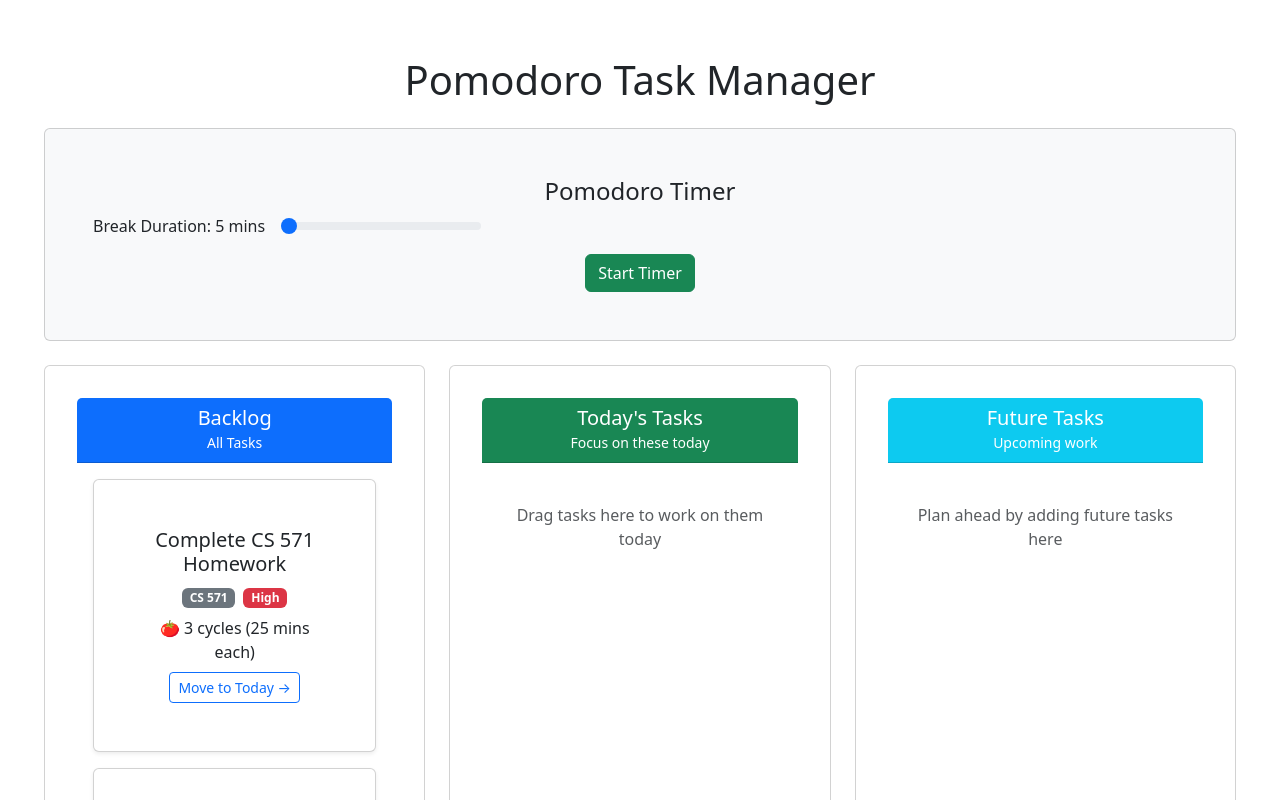
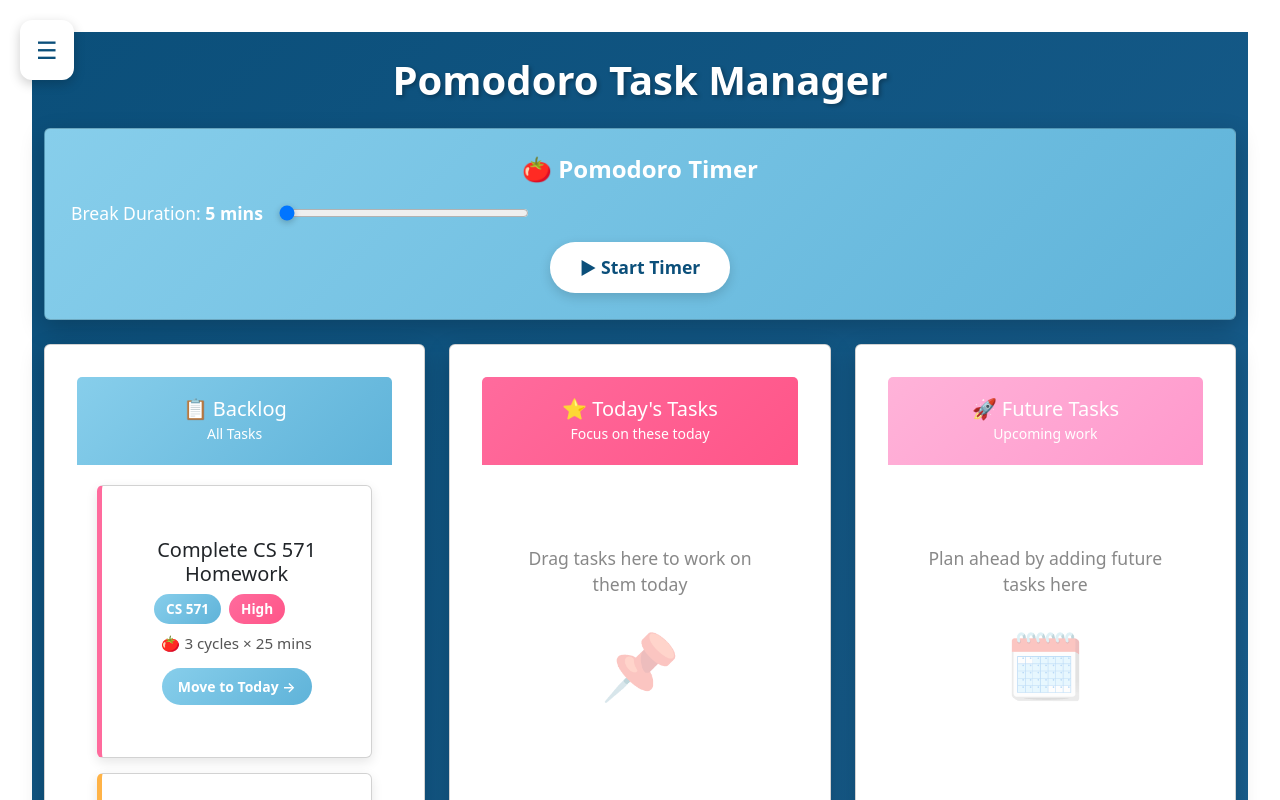
Before and after one commit to CS571-F25/PTM, a React (Vite) app: page /#/ in a window 1280 px wide. Shown: the top 800 px of the page. Built offline with nearby package versions, Linux system fonts and the light colour scheme.

Commit message:
more styling to home page

```diff
--- /dev/null
+++ b/src/components/Home.css
@@ -0,0 +1,312 @@
+/* Main App Container */
+.app-container {
+    min-height: 100vh;
+    background: linear-gradient(135deg, #0b4f7a 0%, #1a5f8f 100%);
+    position: relative;
+}
+
+/* Hamburger Menu Button */
+.hamburger-btn {
+    position: fixed;
+    top: 20px;
+    left: 20px;
+    z-index: 1000;
+    background: white !important;
+    border: none !important;
+    border-radius: 12px !important;
+    padding: 12px 16px !important;
+    box-shadow: 0 4px 12px rgba(0, 0, 0, 0.2);
+    transition: all 0.3s ease;
+}
+
+.hamburger-btn:hover {
+    transform: scale(1.05);
+    box-shadow: 0 6px 16px rgba(0, 0, 0, 0.25);
+}
+
+.hamburger-icon {
+    font-size: 24px;
+    color: #0b4f7a;
+    font-weight: bold;
+}
+
+/* Sidebar Menu */
+.sidebar-menu {
+    background: linear-gradient(180deg, #0b4f7a 0%, #1a5f8f 100%);
+}
+
+.sidebar-menu .offcanvas-header {
+    background: rgba(255, 255, 255, 0.1);
+    color: white;
+    border-bottom: 1px solid rgba(255, 255, 255, 0.2);
+}
+
+.sidebar-menu .offcanvas-title {
+    color: white;
+    font-weight: bold;
+}
+
+.sidebar-menu .btn-close {
+    filter: brightness(0) invert(1);
+}
+
+.sidebar-menu .nav-link {
+    color: white !important;
+    padding: 15px 20px;
+    margin: 8px 0;
+    border-radius: 10px;
+    font-size: 18px;
+    transition: all 0.3s ease;
+}
+
+.sidebar-menu .nav-link:hover {
+    background: rgba(255, 255, 255, 0.15);
+    transform: translateX(5px);
+}
+
+/* Main Content */
+.main-content {
+    padding-top: 80px !important;
+}
+
+/* App Title */
+.app-title {
+    color: white;
+    font-weight: bold;
+    font-size: 2.5rem;
+    text-shadow: 2px 2px 4px rgba(0, 0, 0, 0.3);
+    margin-bottom: 2rem !important;
+}
+
+/* Timer Card */
+.timer-card {
+    background: linear-gradient(135deg, #87ceeb 0%, #5fb3d9 100%);
+    border: none;
+    border-radius: 20px;
+    box-shadow: 0 8px 24px rgba(0, 0, 0, 0.2);
+    padding: 10px;
+}
+
+.timer-title {
+    color: white;
+    font-weight: bold;
+    margin-bottom: 1rem;
+}
+
+.break-label {
+    color: white;
+    font-size: 1.1rem;
+}
+
+.custom-range {
+    width: 250px;
+    height: 8px;
+    background: rgba(255, 255, 255, 0.3);
+    border-radius: 10px;
+    outline: none;
+}
+
+.custom-range::-webkit-slider-thumb {
+    width: 20px;
+    height: 20px;
+    background: white;
+    border-radius: 50%;
+    cursor: pointer;
+    box-shadow: 0 2px 6px rgba(0, 0, 0, 0.2);
+}
+
+.timer-btn {
+    background: white !important;
+    color: #0b4f7a !important;
+    border: none !important;
+    padding: 12px 30px !important;
+    border-radius: 25px !important;
+    font-weight: bold !important;
+    font-size: 1.1rem !important;
+    transition: all 0.3s ease !important;
+    box-shadow: 0 4px 12px rgba(0, 0, 0, 0.15);
+}
+
+.timer-btn:hover {
+    transform: translateY(-2px);
+    box-shadow: 0 6px 16px rgba(0, 0, 0, 0.2);
+}
+
+.timer-btn.active {
+    background: #ff6b9d !important;
+    color: white !important;
+}
+
+/* Task Columns */
+.task-columns {
+    margin-top: 2rem;
+}
+
+.task-column {
+    border: none;
+    border-radius: 20px;
+    box-shadow: 0 8px 24px rgba(0, 0, 0, 0.2);
+    height: 600px;
+    overflow: hidden;
+}
+
+.task-column .card-header {
+    border: none;
+    border-radius: 20px 20px 0 0;
+    padding: 20px;
+    color: white;
+}
+
+.backlog-column .card-header {
+    background: linear-gradient(135deg, #87ceeb 0%, #5fb3d9 100%);
+}
+
+.today-column .card-header {
+    background: linear-gradient(135deg, #ff6b9d 0%, #ff5588 100%);
+}
+
+.future-column .card-header {
+    background: linear-gradient(135deg, #ffb3d9 0%, #ff99cc 100%);
+}
+
+.task-column .card-body {
+    background: rgba(255, 255, 255, 0.95);
+    padding: 20px;
+    overflow-y: auto;
+    max-height: 510px;
+}
+
+/* Task Cards */
+.task-card {
+    border: none;
+    border-radius: 15px;
+    margin-bottom: 15px;
+    box-shadow: 0 4px 12px rgba(0, 0, 0, 0.1);
+    transition: all 0.3s ease;
+    overflow: hidden;
+}
+
+.task-card:hover {
+    transform: translateY(-3px);
+    box-shadow: 0 8px 20px rgba(0, 0, 0, 0.15);
+}
+
+.task-card.high-priority {
+    border-left: 5px solid #ff6b9d;
+}
+
+.task-card.medium-priority {
+    border-left: 5px solid #ffb347;
+}
+
+.task-card.low-priority {
+    border-left: 5px solid #87ceeb;
+}
+
+.task-title {
+    font-size: 1.1rem;
+    font-weight: bold;
+    color: #2c3e50;
+    margin-bottom: 0.8rem;
+}
+
+.task-badges {
+    display: flex;
+    gap: 8px;
+    flex-wrap: wrap;
+}
+
+.task-badge {
+    padding: 5px 12px;
+    border-radius: 20px;
+    font-size: 0.85rem;
+    font-weight: 600;
+}
+
+.class-badge {
+    background: linear-gradient(135deg, #87ceeb 0%, #5fb3d9 100%);
+    color: white;
+}
+
+.priority-badge {
+    background: linear-gradient(135deg, #ff6b9d 0%, #ff5588 100%);
+    color: white;
+}
+
+.pomodoro-count {
+    color: #555;
+    font-size: 0.95rem;
+    margin-bottom: 0.8rem;
+    font-weight: 500;
+}
+
+.move-btn {
+    background: linear-gradient(135deg, #87ceeb 0%, #5fb3d9 100%) !important;
+    border: none !important;
+    color: white !important;
+    padding: 8px 16px !important;
+    border-radius: 20px !important;
+    font-weight: 600 !important;
+    transition: all 0.3s ease !important;
+}
+
+.move-btn:hover {
+    transform: translateX(3px);
+    box-shadow: 0 4px 12px rgba(0, 0, 0, 0.15);
+}
+
+/* Empty State */
+.empty-state {
+    text-align: center;
+    padding: 60px 20px;
+}
+
+.empty-text {
+    color: #888;
+    font-size: 1.1rem;
+    margin-bottom: 20px;
+}
+
+.empty-icon {
+    font-size: 4rem;
+    opacity: 0.3;
+}
+
+/* Responsive Design */
+@media (max-width: 768px) {
+    .app-title {
+        font-size: 1.8rem;
+    }
+
+    .task-column {
+        height: auto;
+        margin-bottom: 20px;
+    }
+
+    .task-column .card-body {
+        max-height: 400px;
+    }
+
+    .custom-range {
+        width: 100%;
+    }
+}
+
+/* Scrollbar Styling */
+.task-column .card-body::-webkit-scrollbar {
+    width: 8px;
+}
+
+.task-column .card-body::-webkit-scrollbar-track {
+    background: rgba(0, 0, 0, 0.05);
+    border-radius: 10px;
+}
+
+.task-column .card-body::-webkit-scrollbar-thumb {
+    background: rgba(0, 0, 0, 0.2);
+    border-radius: 10px;
+}
+
+.task-column .card-body::-webkit-scrollbar-thumb:hover {
+    background: rgba(0, 0, 0, 0.3);
+}
--- a/src/components/Home.jsx
+++ b/src/components/Home.jsx
@@ -1,73 +1,98 @@
 import { useState } from 'react';
-import { Container, Row, Col, Card, Button } from 'react-bootstrap';
+import { Container, Row, Col, Card, Button, Offcanvas, Nav } from 'react-bootstrap';
+import { Link } from 'react-router';
+import './Home.css';
 
 export default function Home() {
     const [backlogTasks, setBacklogTasks] = useState([
         { id: 1, title: 'Complete CS 571 Homework', class: 'CS 571', priority: 'High', pomodoroCount: 3 },
-        { id: 2, title: 'Read Chapter 5', class: 'History', priority: 'Medium', pomodoroCount: 2 },
-        { id: 3, title: 'Math Problem Set', class: 'Math', priority: 'High', pomodoroCount: 4 }
+        { id: 2, title: 'Read Chapter 5', class: 'History', priority: 'Medium', pomodoroCount: 2 }
     ]);
 
     const [todayTasks, setTodayTasks] = useState([]);
     const [futureTasks, setFutureTasks] = useState([]);
     const [breakDuration, setBreakDuration] = useState(5);
     const [isTimerActive, setIsTimerActive] = useState(false);
+    const [showMenu, setShowMenu] = useState(false);
+
+    const handleCloseMenu = () => setShowMenu(false);
+    const handleShowMenu = () => setShowMenu(true);
 
     return (
-        <Container fluid className="py-4">
-            <h1 className="text-center mb-4">Pomodoro Task Manager</h1>
+        <div className="app-container">
+            <Button
+                variant="light"
+                className="hamburger-btn"
+                onClick={handleShowMenu}
+            >
+                <span className="hamburger-icon">☰</span>
+            </Button>
 
-            {/* Timer Controls Section */}
+            <Offcanvas show={showMenu} onHide={handleCloseMenu} className="sidebar-menu">
+                <Offcanvas.Header closeButton>
+                    <Offcanvas.Title>Menu</Offcanvas.Title>
+                </Offcanvas.Header>
+                <Offcanvas.Body>
+                    <Nav className="flex-column">
+                        <Nav.Link as={Link} to="/" onClick={handleCloseMenu}>
+                            🏠 Home
+                        </Nav.Link>
+                        <Nav.Link as={Link} to="/about" onClick={handleCloseMenu}>
+                            👤 About Me
+                        </Nav.Link>
+                    </Nav>
+                </Offcanvas.Body>
+            </Offcanvas>
+
+            <Container fluid className="py-4 main-content">
+                <h1 className="text-center mb-4 app-title">Pomodoro Task Manager</h1>
                 <Row className="mb-4">
                     <Col md={12}>
-                    <Card className="bg-light">
+                        <Card className="timer-card">
                             <Card.Body>
-                            <h4>Pomodoro Timer</h4>
-                            <div className="d-flex align-items-center gap-3 mb-3">
-                                <span>Break Duration: {breakDuration} mins</span>
+                                <h4 className="timer-title">🍅 Pomodoro Timer</h4>
+                                <div className="d-flex align-items-center gap-3 mb-3 flex-wrap">
+                                    <span className="break-label">Break Duration: <strong>{breakDuration} mins</strong></span>
                                     <input
                                         type="range"
                                         min="5"
                                         max="10"
                                         value={breakDuration}
                                         onChange={(e) => setBreakDuration(e.target.value)}
-                                    className="form-range"
-                                    style={{ width: '200px' }}
+                                        className="custom-range"
                                     />
                                 </div>
                                 <Button
-                                variant={isTimerActive ? "danger" : "success"}
+                                    className={`timer-btn ${isTimerActive ? 'active' : ''}`}
                                     onClick={() => setIsTimerActive(!isTimerActive)}
                                 >
-                                {isTimerActive ? "Stop Timer" : "Start Timer"}
+                                    {isTimerActive ? "⏸ Stop Timer" : "▶ Start Timer"}
                                 </Button>
                             </Card.Body>
                         </Card>
                     </Col>
                 </Row>
 
-            {/* Task Columns */}
-            <Row>
-                {/* Backlog Column */}
-                <Col md={4}>
-                    <Card className="h-100">
-                        <Card.Header className="bg-primary text-white">
-                            <h5 className="mb-0">Backlog</h5>
+                <Row className="task-columns">
+                    <Col lg={4} md={6} className="mb-4">
+                        <Card className="task-column backlog-column">
+                            <Card.Header>
+                                <h5 className="mb-0">📋 Backlog</h5>
                                 <small>All Tasks</small>
                             </Card.Header>
-                        <Card.Body style={{ minHeight: '400px', overflowY: 'auto' }}>
+                            <Card.Body>
                                 {backlogTasks.map(task => (
-                                <Card key={task.id} className="mb-3 shadow-sm">
+                                    <Card key={task.id} className={`task-card ${task.priority.toLowerCase()}-priority`}>
                                         <Card.Body>
-                                        <Card.Title>{task.title}</Card.Title>
-                                        <div className="mb-2">
-                                            <span className="badge bg-secondary me-2">{task.class}</span>
-                                            <span className={`badge ${task.priority === 'High' ? 'bg-danger' : 'bg-warning'}`}>
+                                            <Card.Title className="task-title">{task.title}</Card.Title>
+                                            <div className="mb-2 task-badges">
+                                                <span className="task-badge class-badge">{task.class}</span>
+                                                <span className="task-badge priority-badge">
                                                     {task.priority}
                                                 </span>
                                             </div>
-                                        <p className="mb-2">🍅 {task.pomodoroCount} cycles (25 mins each)</p>
-                                        <Button size="sm" variant="outline-primary">
+                                            <p className="pomodoro-count">🍅 {task.pomodoroCount} cycles × 25 mins</p>
+                                            <Button size="sm" className="move-btn">
                                                 Move to Today →
                                             </Button>
                                         </Card.Body>
@@ -77,30 +102,32 @@ export default function Home() {
                         </Card>
                     </Col>
 
-                {/* Today's Tasks Column */}
-                <Col md={4}>
-                    <Card className="h-100">
-                        <Card.Header className="bg-success text-white">
-                            <h5 className="mb-0">Today's Tasks</h5>
+                    <Col lg={4} md={6} className="mb-4">
+                        <Card className="task-column today-column">
+                            <Card.Header>
+                                <h5 className="mb-0">⭐ Today's Tasks</h5>
                                 <small>Focus on these today</small>
                             </Card.Header>
-                        <Card.Body style={{ minHeight: '400px', overflowY: 'auto' }}>
+                            <Card.Body>
                                 {todayTasks.length === 0 ? (
-                                <p className="text-muted text-center mt-4">
+                                    <div className="empty-state">
+                                        <p className="empty-text">
                                             Drag tasks here to work on them today
                                         </p>
+                                        <div className="empty-icon">📌</div>
+                                    </div>
                                 ) : (
                                     todayTasks.map(task => (
-                                    <Card key={task.id} className="mb-3 shadow-sm">
+                                        <Card key={task.id} className={`task-card ${task.priority.toLowerCase()}-priority`}>
                                             <Card.Body>
-                                            <Card.Title>{task.title}</Card.Title>
-                                            <div className="mb-2">
-                                                <span className="badge bg-secondary me-2">{task.class}</span>
-                                                <span className={`badge ${task.priority === 'High' ? 'bg-danger' : 'bg-warning'}`}>
+                                                <Card.Title className="task-title">{task.title}</Card.Title>
+                                                <div className="mb-2 task-badges">
+                                                    <span className="task-badge class-badge">{task.class}</span>
+                                                    <span className="task-badge priority-badge">
                                                         {task.priority}
                                                     </span>
                                                 </div>
-                                            <p className="mb-2">🍅 {task.pomodoroCount} cycles</p>
+                                                <p className="pomodoro-count">🍅 {task.pomodoroCount} cycles</p>
                                             </Card.Body>
                                         </Card>
                                     ))
@@ -109,30 +136,32 @@ export default function Home() {
                         </Card>
                     </Col>
 
-                {/* Future Tasks Column */}
-                <Col md={4}>
-                    <Card className="h-100">
-                        <Card.Header className="bg-info text-white">
-                            <h5 className="mb-0">Future Tasks</h5>
+                    <Col lg={4} md={6} className="mb-4">
+                        <Card className="task-column future-column">
+                            <Card.Header>
+                                <h5 className="mb-0">🚀 Future Tasks</h5>
                                 <small>Upcoming work</small>
                             </Card.Header>
-                        <Card.Body style={{ minHeight: '400px', overflowY: 'auto' }}>
+                            <Card.Body>
                                 {futureTasks.length === 0 ? (
-                                <p className="text-muted text-center mt-4">
+                                    <div className="empty-state">
+                                        <p className="empty-text">
                                             Plan ahead by adding future tasks here
                                         </p>
+                                        <div className="empty-icon">🗓️</div>
+                                    </div>
                                 ) : (
                                     futureTasks.map(task => (
-                                    <Card key={task.id} className="mb-3 shadow-sm">
+                                        <Card key={task.id} className={`task-card ${task.priority.toLowerCase()}-priority`}>
                                             <Card.Body>
-                                            <Card.Title>{task.title}</Card.Title>
-                                            <div className="mb-2">
-                                                <span className="badge bg-secondary me-2">{task.class}</span>
-                                                <span className={`badge ${task.priority === 'High' ? 'bg-danger' : 'bg-warning'}`}>
+                                                <Card.Title className="task-title">{task.title}</Card.Title>
+                                                <div className="mb-2 task-badges">
+                                                    <span className="task-badge class-badge">{task.class}</span>
+                                                    <span className="task-badge priority-badge">
                                                         {task.priority}
                                                     </span>
                                                 </div>
-                                            <p className="mb-2">🍅 {task.pomodoroCount} cycles</p>
+                                                <p className="pomodoro-count">🍅 {task.pomodoroCount} cycles</p>
                                             </Card.Body>
                                         </Card>
                                     ))
@@ -142,5 +171,6 @@ export default function Home() {
                     </Col>
                 </Row>
             </Container>
+        </div>
     );
 }
```
Also changed, not shown: 5 other files (tests, documents, lock files or other folders). Lines whose indentation alone changed are shown as unchanged.
